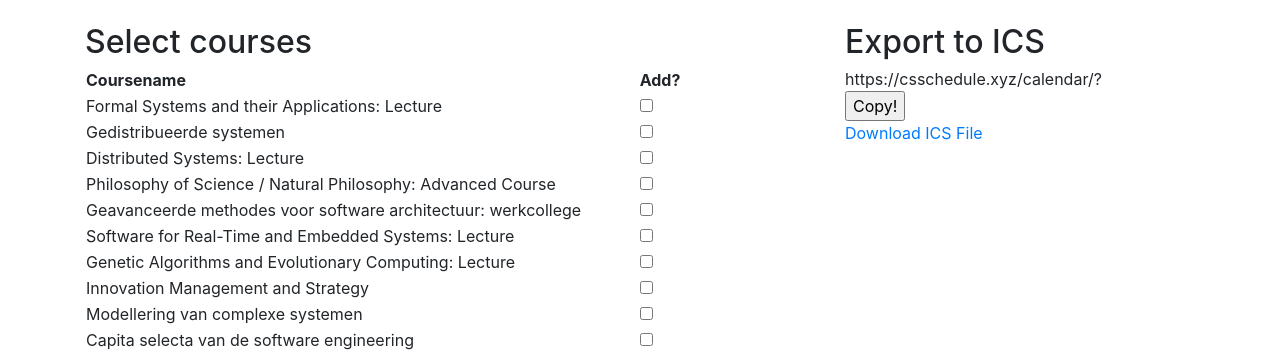
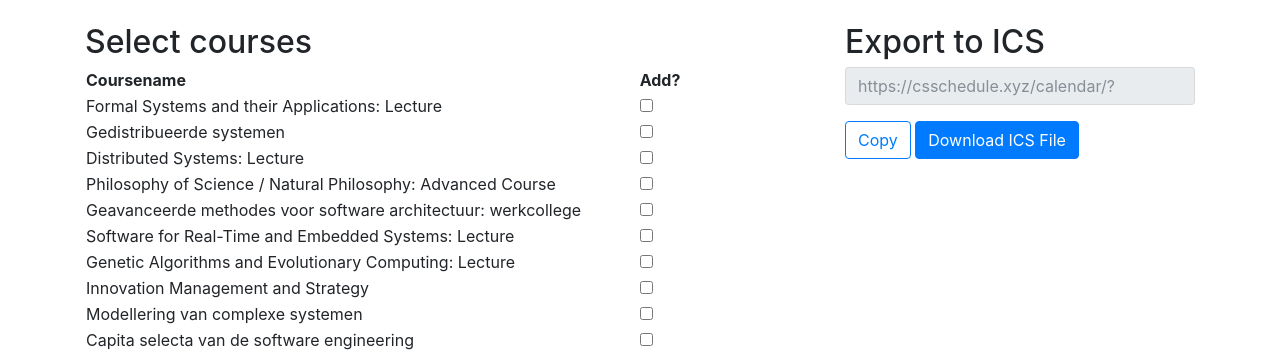
Before and after one commit to MidasLamb/CSSchedule, a PHP site: page / in a window 1280 px wide. Shown: the part 56-411 px from the top of the page. Run offline with PHP 8.4, Linux system fonts and the light colour scheme; data comes from the database, SQL or seed files in the repository.

Commit message:
restyled ICS section

```diff
--- a/views/home.php
+++ b/views/home.php
@@ -46,9 +46,13 @@
 
             <div class="col-md-4">
                 <h2>Export to ICS</h2>
-                <div id="linkGenerator">https://csschedule.xyz/calendar/?</div>
-                <button onclick="clipboard()">Copy!</button><br>
-                <a href="https://csschedule.xyz/calendar?" download id="downloadICS">Download ICS File</a><br>
+                <div class="form-group">
+                    <input id="linkGenerator" class="form-control" type="text" placeholder="https://csschedule.xyz/calendar/?" readonly>
+                </div>
+                <div class="form-group">
+                    <button type="button" class="btn btn-outline-primary" onclick="clipboard()">Copy</button>
+                    <a class="btn btn-primary" href="https://csschedule.xyz/calendar?" download id="downloadICS">Download ICS File</a><br>
+                </div>
             </div>
         </div>
     </div>
@@ -56,14 +60,14 @@
     <script>
         function toggleGetAttribute(attributeName, attributeValue){
             var linkElement = document.getElementById("linkGenerator");
-            var link = linkElement.innerHTML;
+            var link = linkElement.placeholder;
             if (link.includes(attributeName+"="+attributeValue)){
-                linkElement.innerHTML = link.replace("&amp;"+attributeName+"="+attributeValue, "");
+                linkElement.placeholder = link.replace("&amp;"+attributeName+"="+attributeValue, "");
             } else {
-                linkElement.innerHTML += "&amp;"+attributeName+"="+attributeValue;
+                linkElement.placeholder += "&amp;"+attributeName+"="+attributeValue;
             }
 
-            document.getElementById("downloadICS").href= linkElement.innerHTML;
+            document.getElementById("downloadICS").href= linkElement.placeholder;
         }
 
         function clipboard(){
```
